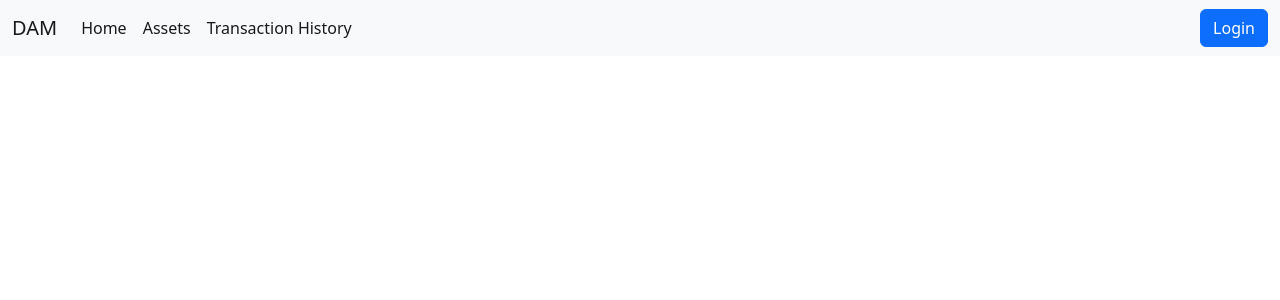
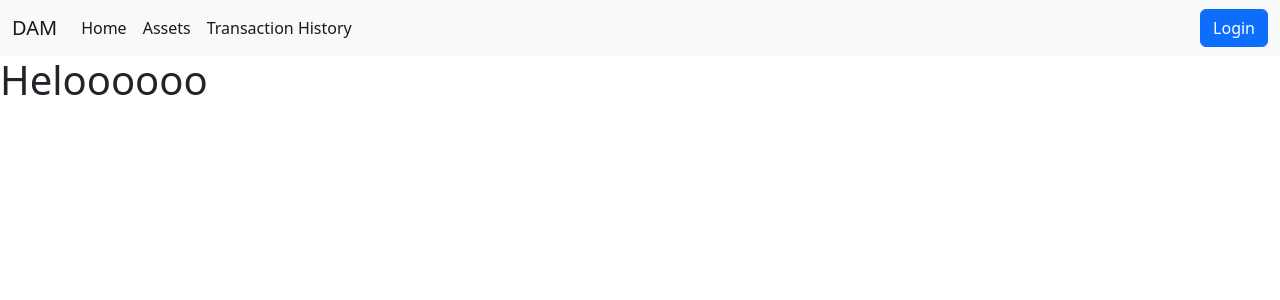
Before and after one commit to Datamoth-com/DAMProject, a React (Vite) app in the folder client/: page / in a window 1280 px wide. Shown: the top 300 px of the page. Built offline with nearby package versions, Linux system fonts and the light colour scheme.

Commit message:
hello modify

```diff
--- a/client/src/components/pages/HomePage/HomePage.jsx
+++ b/client/src/components/pages/HomePage/HomePage.jsx
@@ -7,6 +7,7 @@ const HomePage = () => {
   return (
     <>
         <Navbar />
+        <h1>Heloooooo</h1>
     </>
   )
 }
```
